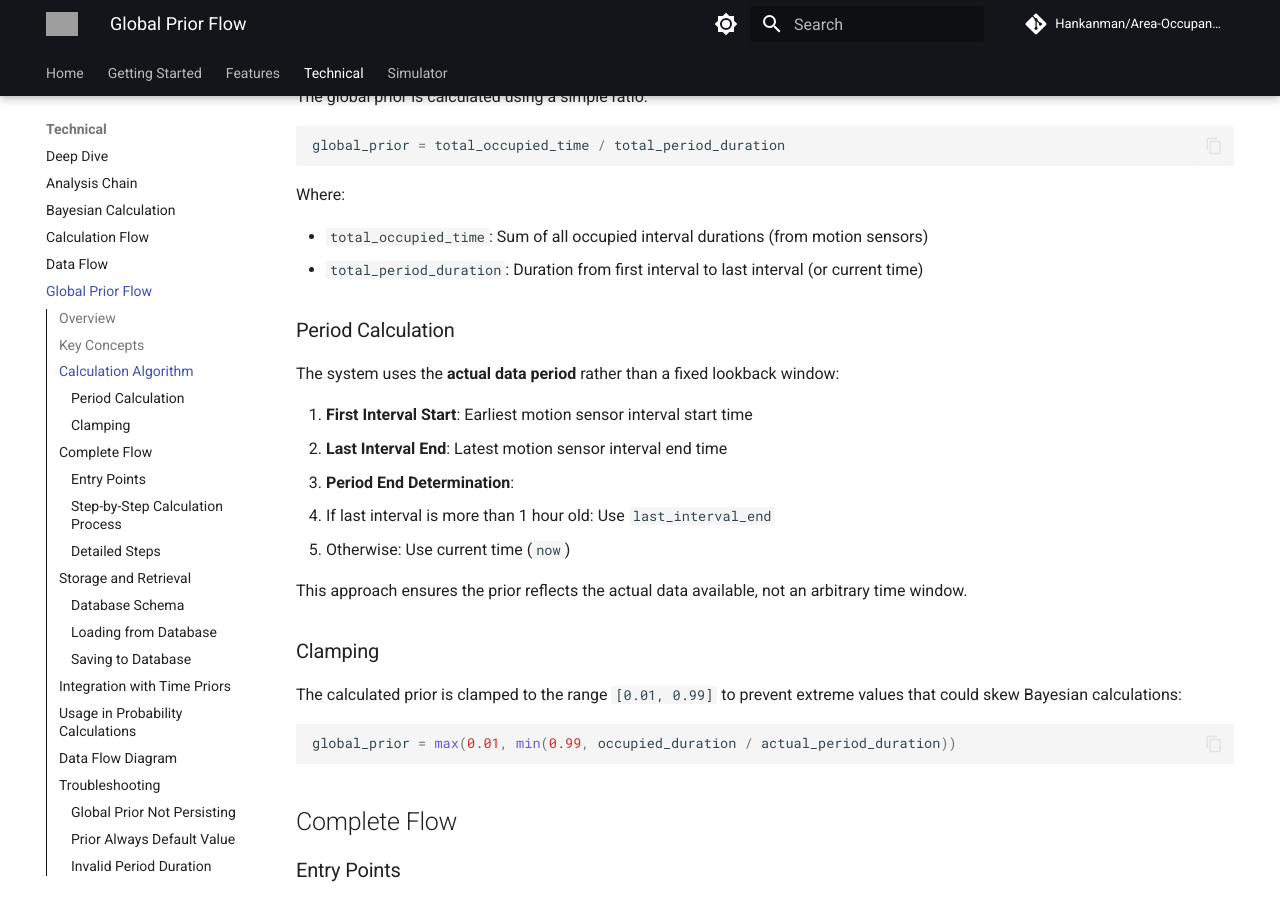
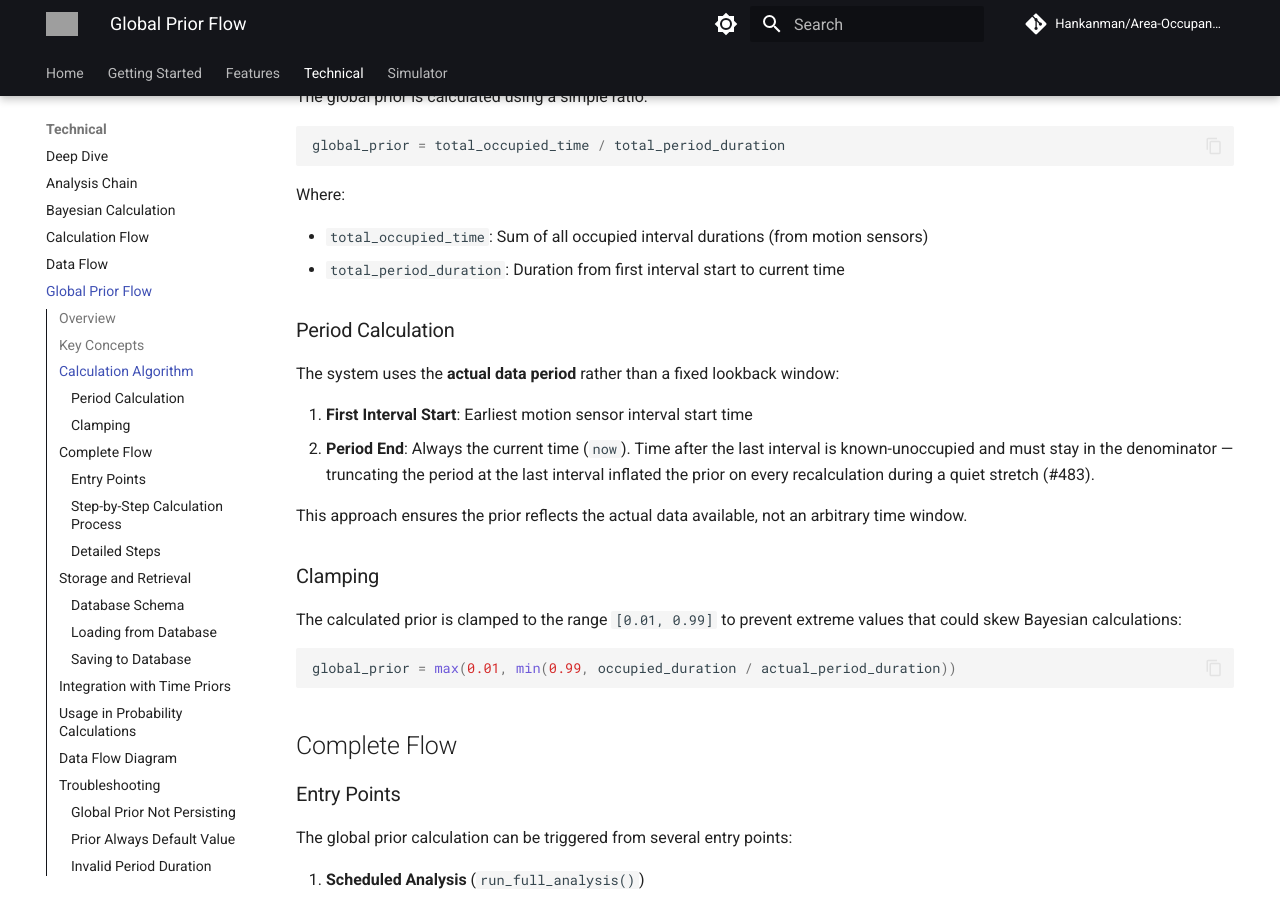
Before and after one commit to Hankanman/Area-Occupancy-Detection, an MkDocs documentation site: the page built from docs/docs/technical/global-prior-flow.md, in a window 1280 px wide and 900 px high, scrolled down 613 px. Built offline with MkDocs 1.6.1 and Material for MkDocs 9.7.7, drawn with Linux system fonts in a browser that asks for light colours; comment, search, counter and statistics services are not loaded; some of the changed text lies outside the part shown; grey boxes are pictures that could not be loaded.

Commit message:
fix(prior): keep quiet tail in global prior denominator (#491)
* fix(prior): keep quiet tail in global prior denominator (#483)

The prior period previously ended at last_interval_end whenever the
area had been quiet for more than an hour, dropping known-unoccupied
time from the denominator. Every overnight recalculation re-inflated
global_prior until it pinned at the 0.99 cap. The period now always
ends at 'now'; degenerate durations are still handled by the existing
<= 0 guard and the clock-skew fallback.

Co-Authored-By: Claude Fable 5 <noreply@anthropic.com>
Claude-Session: https://claude.ai/code/session_017Woqg6xK584pVJyKjnUvKE

* docs: update global-prior-flow for always-now period end

Co-Authored-By: Claude Fable 5 <noreply@anthropic.com>
Claude-Session: https://claude.ai/code/session_017Woqg6xK584pVJyKjnUvKE

---------

Co-authored-by: Claude Fable 5 <noreply@anthropic.com>

````diff
--- a/docs/docs/technical/global-prior-flow.md
+++ b/docs/docs/technical/global-prior-flow.md
@@ -23,17 +23,14 @@ global_prior = total_occupied_time / total_period_duration
 Where:
 
 - `total_occupied_time`: Sum of all occupied interval durations (from motion sensors)
-- `total_period_duration`: Duration from first interval to last interval (or current time)
+- `total_period_duration`: Duration from first interval start to current time
 
 ### Period Calculation
 
 The system uses the **actual data period** rather than a fixed lookback window:
 
 1. **First Interval Start**: Earliest motion sensor interval start time
-2. **Last Interval End**: Latest motion sensor interval end time
-3. **Period End Determination**:
-   - If last interval is more than 1 hour old: Use `last_interval_end`
-   - Otherwise: Use current time (`now`)
+2. **Period End**: Always the current time (`now`). Time after the last interval is known-unoccupied and must stay in the denominator — truncating the period at the last interval inflated the prior on every recalculation during a quiet stretch (#483).
 
 This approach ensures the prior reflects the actual data available, not an arbitrary time window.
 
@@ -123,13 +120,9 @@ occupied_intervals = self.get_occupied_intervals(days)
 
 ```python
 first_interval_start = min(start for start, end in occupied_intervals)
-last_interval_end = max(end for start, end in occupied_intervals)
 now = dt_util.utcnow()
 
-if (now - last_interval_end).total_seconds() > 3600:
-    actual_period_end = last_interval_end
-else:
-    actual_period_end = now
+actual_period_end = now
 
 actual_period_duration = (actual_period_end - first_interval_start).total_seconds()
 ```
@@ -137,7 +130,7 @@ actual_period_duration = (actual_period_end - first_interval_start).total_second
 **Rationale**: Using actual data period instead of fixed lookback ensures:
 
 - Prior reflects actual data availability
-- No artificial inflation from empty periods
+- Known-unoccupied time after the last interval stays in the denominator (#483)
 - More accurate representation of occupancy patterns
 
 **Edge Case Handling**: If duration is zero or negative (bad timestamps or clock skew), the system sets a safe fallback prior of 0.01 and returns early.
@@ -397,13 +390,11 @@ sequenceDiagram
 
 ## Known Issues and Limitations
 
-1. **Period Calculation Edge Case**: The 1-hour threshold for determining `actual_period_end` may cause issues if last interval is exactly 1 hour old (uses last interval end instead of current time).
+1. **No Validation of Loaded Prior**: Loaded prior from database is set without validation that it's still valid or within expected bounds.
 
-2. **No Validation of Loaded Prior**: Loaded prior from database is set without validation that it's still valid or within expected bounds.
+2. **Race Conditions**: If multiple areas calculate priors simultaneously, database operations may conflict (though SQLite handles this gracefully).
 
-3. **Race Conditions**: If multiple areas calculate priors simultaneously, database operations may conflict (though SQLite handles this gracefully).
-
-4. **Missing Error Handling**: If `save_global_prior()` fails, calculation continues but prior is lost (should log warning).
+3. **Missing Error Handling**: If `save_global_prior()` fails, calculation continues but prior is lost (should log warning).
 
 ## Related Documentation
 
````
Also changed, not shown: 2 other files.
